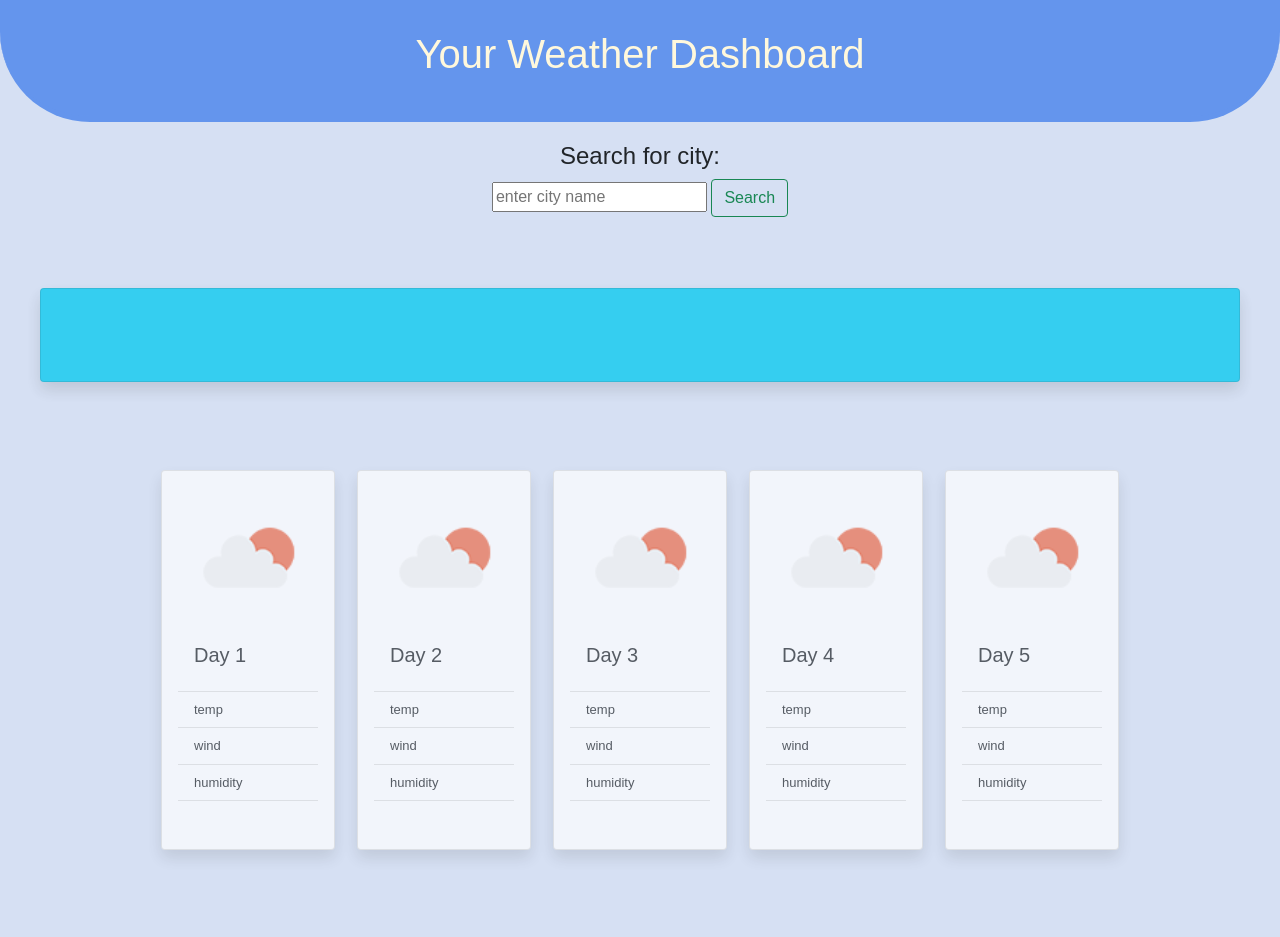
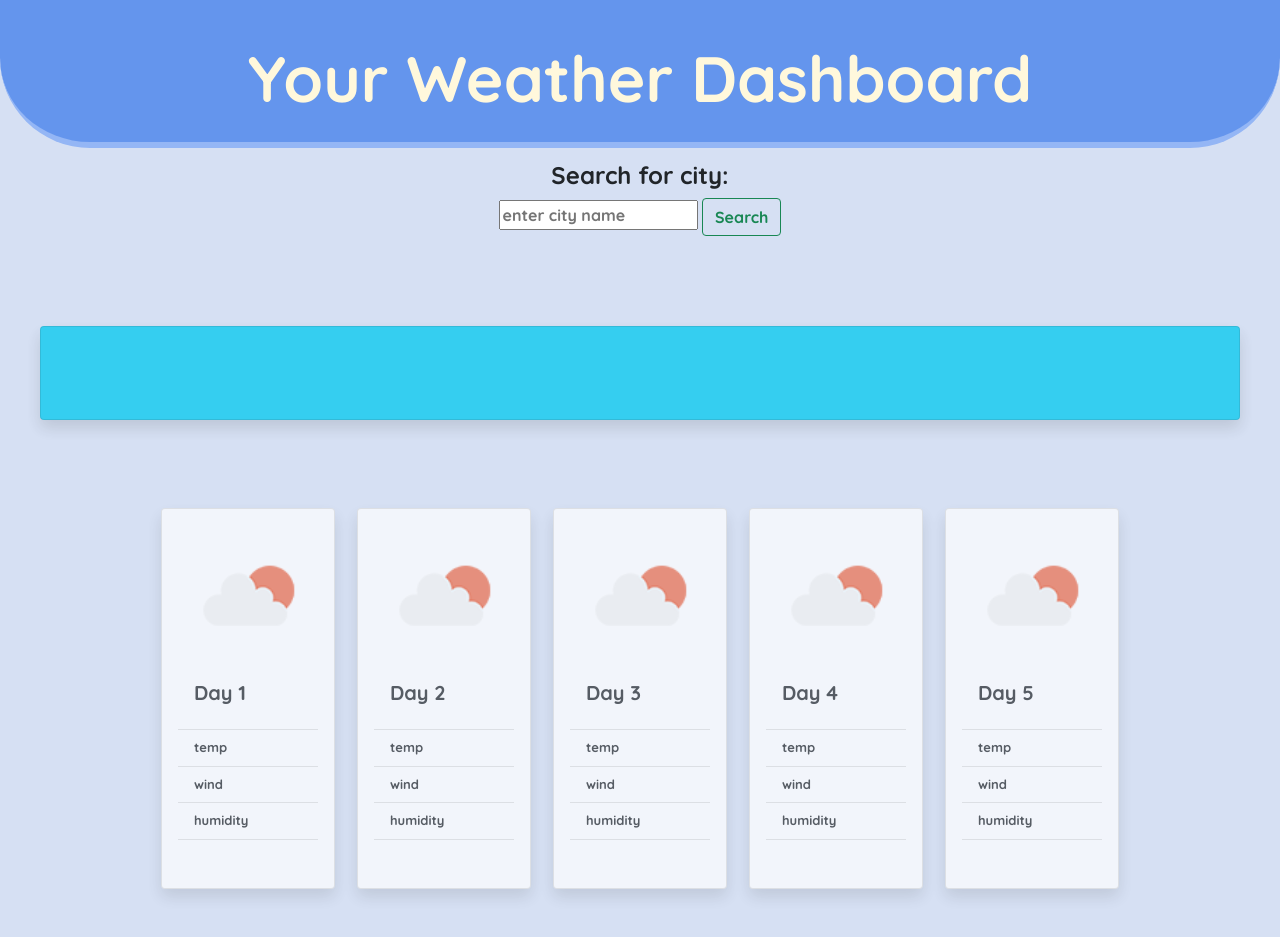
Before and after one commit to sashdc/the-weather-report, a plain HTML site: page index.html in a window 1280 px wide. Before the commit the page ends 898 px from the top, so only its background shows below. Drawn offline with nearby package versions, Linux system fonts and the light colour scheme.

Commit message:
added fonts

```diff
--- a/assets/css/style.css
+++ b/assets/css/style.css
@@ -1,5 +1,5 @@
 *{
-    font-family :Arial, Helvetica, sans-serif
+    font-family: 'Quicksand', sans-serif;
 
 }
 
@@ -7,13 +7,14 @@
     text-align: center;
     background: cornflowerblue;
     /* background: radial-gradient(circle, rgba(109,107,157,1) 1%, rgba(23,23,138,1) 100%, rgba(0,212,255,1) 100%);     */
-    padding: 30px;
+    padding-top: 30px;
     color: cornsilk;
-    font-size: x-large;
-    border-bottom: 6px solid cornflowerblue;
+    font-size: 400%;
+    border-bottom: 6px solid rgb(148, 182, 245);
     font-family:Arial, Helvetica, sans-serif;
     border-bottom-right-radius: 90px ;
     border-bottom-left-radius: 90px;
+    margin-bottom: 1%;
 }
 
 body{
@@ -29,7 +30,7 @@
     /* width : 70%; */
     justify-items: center;
     margin: 0 auto;
-    padding-top: 20px;
+    padding-top: 0px;
     display: flex;
     flex-direction: column;
     height:2cm;
--- a/index.html
+++ b/index.html
@@ -8,12 +8,16 @@
   <title>Weather Dashboard</title>
   <link href="https://cdn.jsdelivr.net/npm/bootstrap@5.0.2/dist/css/bootstrap.min.css" rel="stylesheet"
     integrity="sha384-EVSTQN3/azprG1Anm3QDgpJLIm9Nao0Yz1ztcQTwFspd3yD65VohhpuuCOmLASjC" crossorigin="anonymous">
+    <link rel="preconnect" href="https://fonts.googleapis.com">
+    <link rel="preconnect" href="https://fonts.gstatic.com" crossorigin>
+    <link href="https://fonts.googleapis.com/css2?family=Quicksand:wght@700&family=Sigmar+One&display=swap" rel="stylesheet">
+
   <link rel="stylesheet" href='./assets/css/style.css'>
 </head>
 
 <body>
   <header class="header">
-    <h1>Your Weather Dashboard</h1>
+    <p>Your Weather Dashboard</p>
   </header>
 
   <div class="search-area">
```
